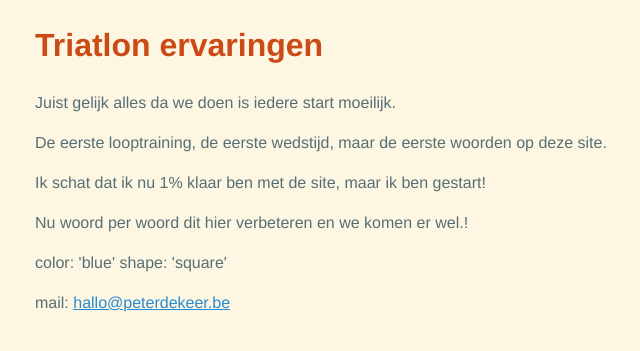
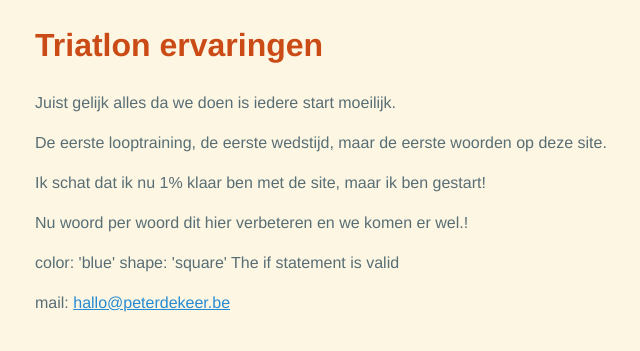
Before and after one commit to PeterDeKeer/PeterDeKeer.github.io, a Jekyll site: the page built from index.md, in a window 1280 px wide. Shown: the top 351 px of the page, without its empty margins (285-925 px from the left). Built offline with Jekyll 4.4.1, drawn with Linux system fonts in a browser that asks for light colours.

Commit message:
Update default.html

```diff
--- a/_layouts/default.html
+++ b/_layouts/default.html
@@ -24,6 +24,11 @@
 
   {% include color.html color="blue" shape="square" %}
 
+{% assign myvariable = false %}
+{% if myvariable != true %}
+The if statement is valid
+{% endif %}
+
   </div>
   <footer>
     <p>mail: <a href="mailto:hallo@peterdekeer.be">hallo@peterdekeer.be</a></p>
```
